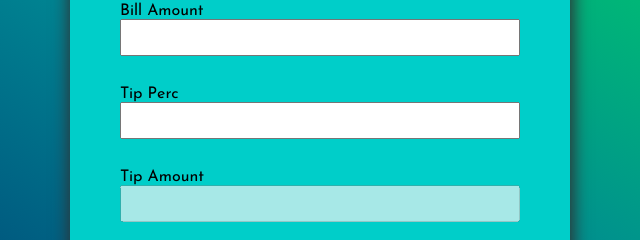
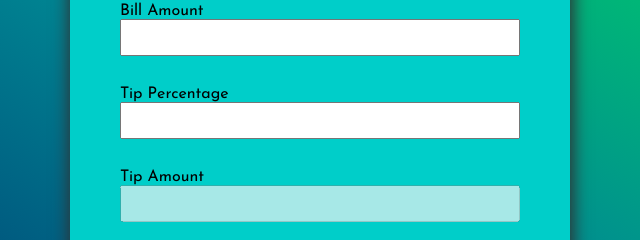
Before and after one commit to FMWKingly/tip-calculator, a plain HTML site: page index.html in a window 1280 px wide. Shown: the part 261-501 px from the top of the page, 320-960 px from the left. Drawn offline with Linux system fonts and the light colour scheme.

Commit message:
Add files via upload

```diff
--- a/index.html
+++ b/index.html
@@ -72,7 +72,7 @@ button{
      <label>Bill amount</label>
      <input type="text" name=""id="BA">
      <br>
-     <label>tip perc</label>
+     <label>tip percentage</label>
      <input type="text" name="" id="TP">
      <br>
      <label>tip amount</label>
```
